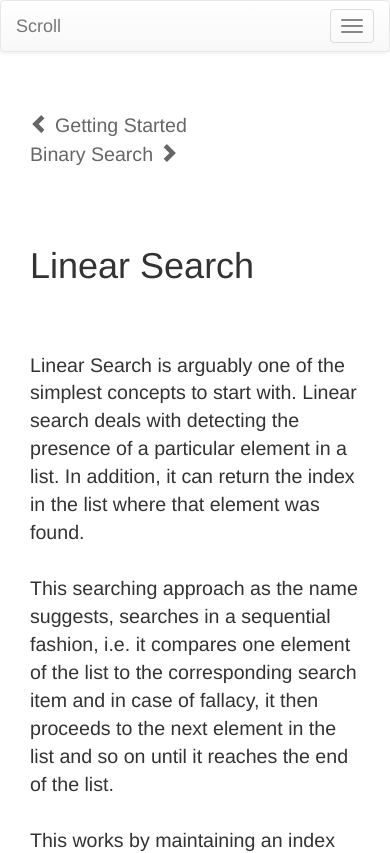
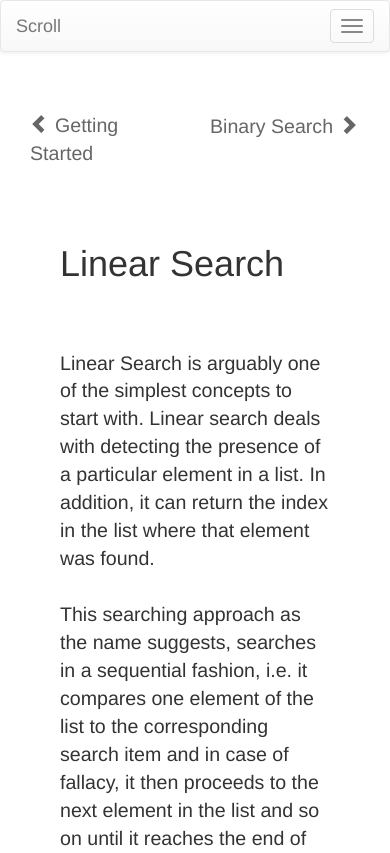
Before and after one commit to PiyushDeshmukh/scroll, a plain HTML site: page contents/linear_search.html in a window 390 px wide. Shown: the top 853 px of the page. Drawn offline with nearby package versions, Linux system fonts and the light colour scheme.

Commit message:
adjusted responsive grid values

```diff
--- a/contents/linear_search.html
+++ b/contents/linear_search.html
@@ -47,20 +47,20 @@
 <div id="description" class="container">
 
   <div class="row container">
-    <div class="col-md-3 col-sm-1">
+    <div class="col-lg-1 col-md-3 col-sm-4 col-xs-6">
     <a href="../start.html"><i class="glyphicon glyphicon-chevron-left"></i> Getting Started</a>
     </div>
-    <div class="col-md-6 col-sm-0">
+    <div class="col-lg-3 col-md-6 col-sm-4 col-xs-0">
     </div>
-    <div class="col-md-3 col-sm-1">
+    <div class="col-lg-8 col-md-3 col-sm-4 col-xs-6">
     <a href="./binary_search.html">Binary Search <i class="glyphicon glyphicon-chevron-right"></i></a>
     </div>
   </div>
 
 
   <div class="row container-fluid">
-    <div class="col-md-2 col-sm-1"></div>
-    <div class="col-md-8 col-sm-10">
+    <div class="col-lg-1 col-md-2 col-sm-1 col-xs-1"></div>
+    <div class="col-lg-5 col-md-8 col-sm-10 col-xs-10">
        <br/><br/>
   	   <h1>Linear Search</h1>
        <br/><br/>
@@ -72,7 +72,7 @@
         This works by maintaining an index variable, which stores the current index of the list which is being examined. We start from the zero'th index (in most programming languages including C++ and Python) and then proceed towards higher indices. At each index, we check whether the value of the element stored at that index is equal to the search item, in case if it is equal, we return the value of the index, else we proceed to the next index by incrementing the index variable, and repeat the same until we reach the end of the list. If the search item is not found, we return a pre-determined value (say -1), indicating that the element was not found in the list.
         </div>
     </div>
-    <div class="col-md-2 col-sm-1"></div>
+    <div class="col-lg-6 col-md-2 col-sm-1 col-xs-1"></div>
   </div>
 </div>
 
```
Also changed, not shown: index.html (+3 -3 lines), start.html (+3 -3 lines), toc.html (+3 -3 lines).
